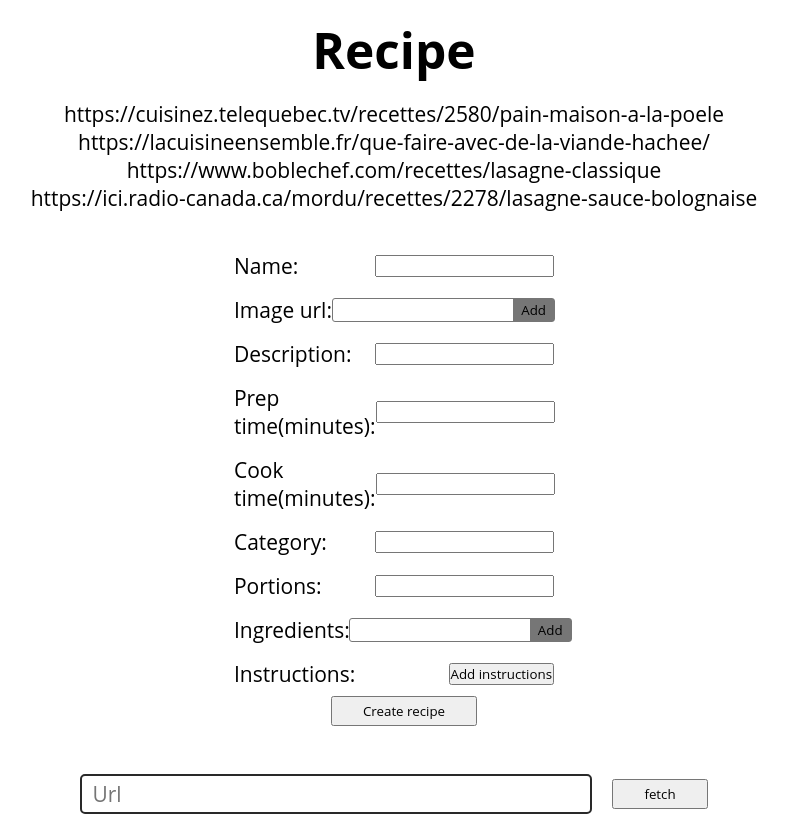
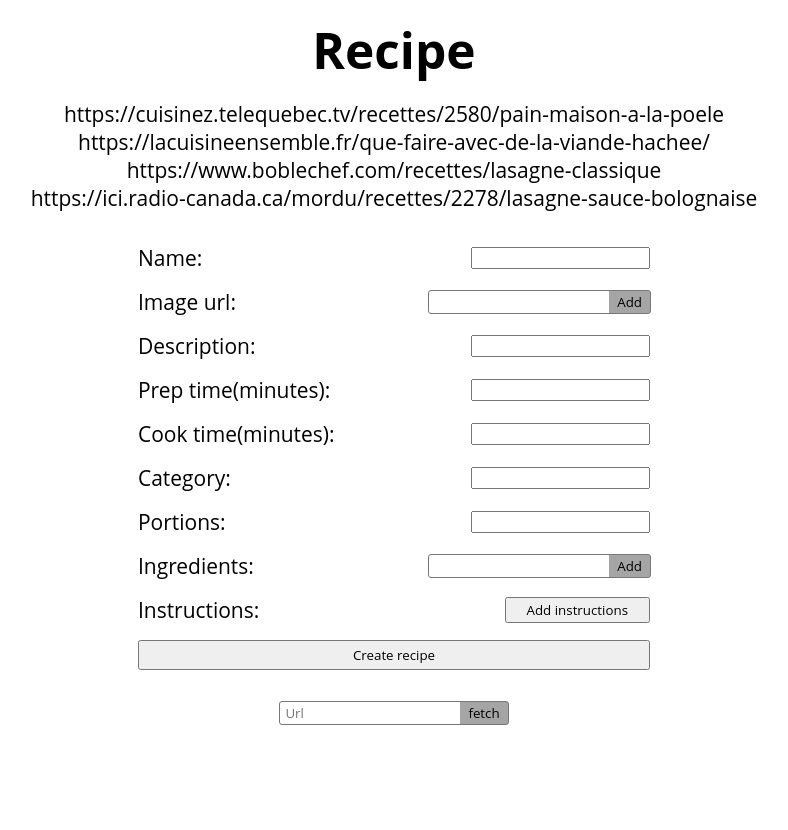
Before and after one commit to LamarcheG/recipe, a React (Create React App) app: page / in a window 1280 px wide. Shown: the whole page, without its empty margins (246-1034 px from the left). After the commit the page ends 800 px from the top, so only its background shows below. Built offline with nearby package versions, Linux system fonts and the light colour scheme.

Commit message:
style:form reactivity

```diff
--- a/src/Components/RecipeItemForm/RecipeItemForm.style.ts
+++ b/src/Components/RecipeItemForm/RecipeItemForm.style.ts
@@ -1,13 +1,5 @@
 import styled from "styled-components";
 
-export const InputContainer = styled.form`
-  display: flex;
-  flex-direction: row;
-  align-items: center;
-  justify-content: center;
-  width: 80%;
-  margin: 1rem 0;
-`;
 export const InputUrl = styled.input`
   height: 100%;
   width: 50%;
@@ -20,8 +12,7 @@ export const InputUrl = styled.input`
   }
 `;
 export const InputButton = styled.button`
-  padding: 4px 30px;
-  margin-left: 20px;
+  padding: 2px 20px;
 `;
 
 export const RecipeForm = styled.div`
@@ -29,7 +20,7 @@ export const RecipeForm = styled.div`
   flex-direction: column;
   align-items: center;
   justify-content: space-between;
-  width: 100%;
+  width: 40%;
   padding: 2rem 0; ;
 `;
 
@@ -41,6 +32,7 @@ export const InstructionForm = styled.div`
   align-items: center;
   justify-content: center;
   width: 80%;
+  margin: 0 0 1rem 0;
 `;
 
 export const ShortInputContainer = styled.div`
@@ -48,8 +40,8 @@ export const ShortInputContainer = styled.div`
   flex-direction: row;
   align-items: center;
   justify-content: space-between;
-  width: 25%;
-  margin: 0.5rem 0;
+  width: 100%;
+  margin: 0 0 1rem 0;
 `;
 
 export const FormInputLabel = styled.label`
@@ -59,18 +51,16 @@ export const FormInputLabel = styled.label`
   }
 `;
 
-export const AddButton = styled.button`
+export const EmbeddedButton = styled.button`
   border: none;
   background-color: transparent;
-  cursor: pointer;
-  background-color: #767676;
+  background-color: #a5a5a5;
   height: 100%;
   padding: 2px 8px;
 `;
 
 export const LongInput = styled.input`
   border: none;
-  height: 100%;
   outline: none;
   padding-left: 5px;
 `;
@@ -83,3 +73,21 @@ export const LongInputContainer = styled.div`
   align-items: center;
   justify-content: space-between;
 `;
+
+export const IngredientList = styled.ul`
+  list-style: none;
+  margin: auto;
+  padding: 0 0 1rem 0;
+  display: grid;
+  grid-template-columns: 1fr 1fr;
+  grid-gap: 0.5rem 1rem;
+  justify-items: center;
+  @media (max-width: 700px) {
+    grid-template-columns: 1fr;
+  }
+`;
+
+export const CreateRecipeButton = styled.button`
+  width: 100%;
+  height: 30px;
+`;
--- a/src/Components/RecipeItemForm/RecipeItemForm.tsx
+++ b/src/Components/RecipeItemForm/RecipeItemForm.tsx
@@ -2,18 +2,19 @@ import { RecipeItem } from "Components/RecipeItem/RecipeItem";
 import { IRecipe, IInstructions } from "Interfaces/GlobalInterfaces";
 import React, { useState } from "react";
 import { scrapper } from "Utility/Scrapper";
-import { convertToISO, isValidUrl } from "Utility/Utility";
+import { convertToISO, isImage, isValidUrl } from "Utility/Utility";
 import {
-  AddButton,
+  EmbeddedButton,
   ShortInputContainer,
   FormInputLabel,
   InputButton,
-  InputContainer,
   InputUrl,
   InstructionForm,
   LongInputContainer,
   RecipeForm,
   LongInput,
+  IngredientList,
+  CreateRecipeButton,
 } from "./RecipeItemForm.style";
 
 interface RecipeItemFormProps {}
@@ -50,7 +51,9 @@ export const RecipeItemForm: React.FC<
   const [urlError, setUrlError] = useState<string>();
   const [addInstruction, setAddInstruction] = useState<boolean>(false);
 
-  const fetchData = async (e: React.FormEvent<HTMLFormElement>) => {
+  const fetchData = async (
+    e: React.MouseEvent<HTMLButtonElement, MouseEvent>
+  ) => {
     e.preventDefault();
     if (!isValidUrl(recipeUrl)) {
       setUrlError("Invalid URL");
@@ -114,6 +117,9 @@ export const RecipeItemForm: React.FC<
   ) => {
     e.preventDefault();
     if (!isValidUrl(image)) {
+      return;
+    }
+    if (!isImage(image)) {
       return;
     }
     setImageList((prev) => [...prev, image]);
@@ -194,7 +200,9 @@ export const RecipeItemForm: React.FC<
               onChange={(e) => onRecipeFormChange(e)}
               required
             />
-            <AddButton onClick={(e) => onImageFormSubmit(e)}>Add</AddButton>
+            <EmbeddedButton onClick={(e) => onImageFormSubmit(e)}>
+              Add
+            </EmbeddedButton>
           </LongInputContainer>
         </ShortInputContainer>
         {imageList.length > 0 && (
@@ -260,23 +268,23 @@ export const RecipeItemForm: React.FC<
               id="recipeIngredient"
               onChange={(e) => onRecipeFormChange(e)}
             />
-            <AddButton onClick={(e) => onRecipeIngredientFormSubmit(e)}>
+            <EmbeddedButton onClick={(e) => onRecipeIngredientFormSubmit(e)}>
               Add
-            </AddButton>
+            </EmbeddedButton>
           </LongInputContainer>
         </ShortInputContainer>
         {recipeIngredientList.length > 0 && (
-          <ul>
+          <IngredientList>
             {recipeIngredientList.map((ingredient, index) => (
               <li key={index}>{ingredient}</li>
             ))}
-          </ul>
+          </IngredientList>
         )}
         <ShortInputContainer>
           <FormInputLabel htmlFor="instructions">Instructions</FormInputLabel>
-          <button onClick={() => setAddInstruction((prev) => !prev)}>
+          <InputButton onClick={() => setAddInstruction((prev) => !prev)}>
             {addInstruction ? "Hide" : "Add instructions"}
-          </button>
+          </InputButton>
         </ShortInputContainer>
         {addInstruction && (
           <InstructionForm>
@@ -308,22 +316,21 @@ export const RecipeItemForm: React.FC<
             ))}
           </ul>
         )}
-        <InputButton onClick={(e) => onRecipeFormSubmit(e)}>
+        <CreateRecipeButton onClick={(e) => onRecipeFormSubmit(e)}>
           Create recipe
-        </InputButton>
+        </CreateRecipeButton>
       </RecipeForm>
-      <InputContainer onSubmit={(e) => fetchData(e)}>
-        <p>{urlError}</p>
-        <InputUrl
+      <p>{urlError}</p>
+      <LongInputContainer>
+        <LongInput
           type="text"
           name="url"
           id="url"
           placeholder="Url"
           onChange={(e) => onRecipeFormChange(e)}
-          required
         />
-        <InputButton type="submit">fetch</InputButton>
-      </InputContainer>
+        <EmbeddedButton onClick={(e) => fetchData(e)}>fetch</EmbeddedButton>
+      </LongInputContainer>
       {recipe && <RecipeItem recipe={recipe}></RecipeItem>}
     </>
   );
--- a/src/Utility/Utility.ts
+++ b/src/Utility/Utility.ts
@@ -71,3 +71,13 @@ export const removeSpecialCharactersFromInstructions = (
 export const isValidUrl = (url: string): boolean => {
   return /^(http|https):\/\/[^ "]+$/.test(url);
 };
+
+//verify if url is an image
+export const isImage = (url: string): boolean => {
+  return /\.(jpeg|jpg|gif|png)$/.test(url);
+};
+
+//verify if a string is an ingredient. An ingredient start with a quantity and a name.ex: 1 cup of flour or 1 boîte de 500 g de pâtes à lasagne or 350 g (0,75 lbs) de viande haché (bœuf, porc, veau ou encore mieux, un mélange des trois)
+export const isIngredient = (ingredient: string): boolean => {
+  return /^\d+\s+[a-zA-Z]+$/.test(ingredient);
+};
--- a/src/global.style.ts
+++ b/src/global.style.ts
@@ -18,6 +18,9 @@ const GlobalStyle = createGlobalStyle`
     --step-3: clamp(1.73rem, calc(1.39rem + 1.71vw), 2.56rem);
     --step-4: clamp(1.8rem, calc(1.61rem + 2.30vw), 2.70rem);
     --step-5: clamp(2.00rem, calc(1.87rem + 3.05vw), 3.1rem);
+}
+button{
+    cursor:pointer;
 }
 h1 {
   font-size: var(--step-5);
```
